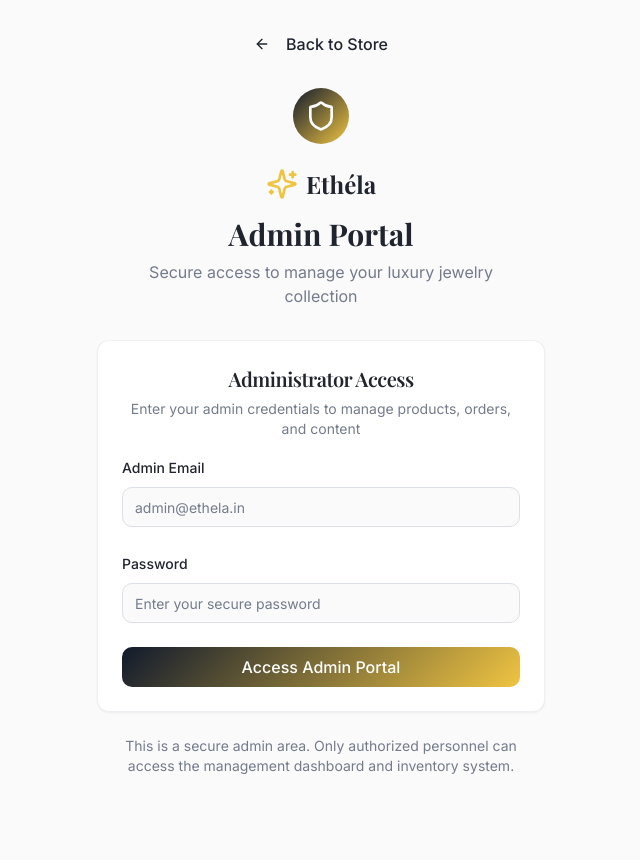
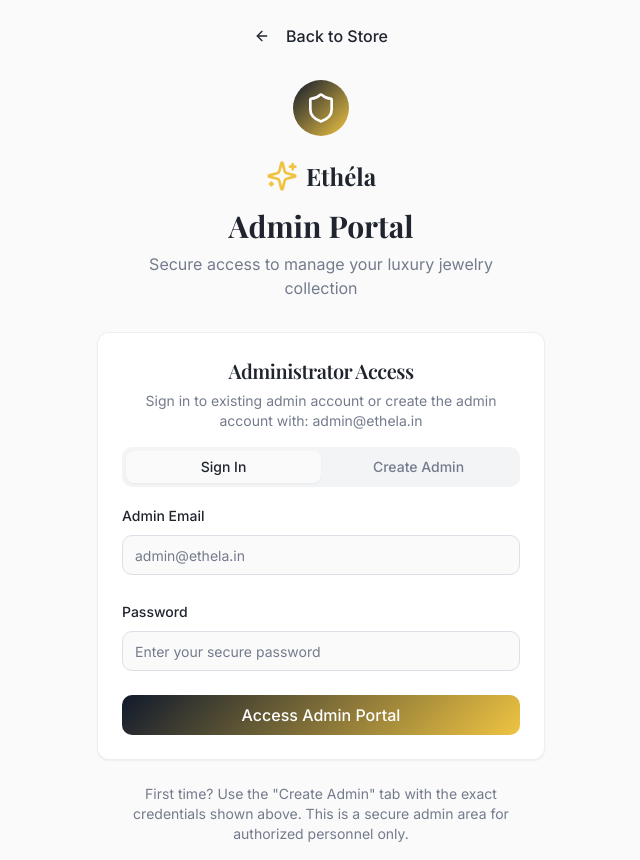
Before and after one commit to sanmaydotsr/ethereal-sparkle-admin, a React (Vite) app: page /admin in a window 1280 px wide. Shown: the whole page, without its empty margins (319-959 px from the left). Before the commit the page ends 800 px from the top, so only its background shows below. Built offline with nearby package versions, Linux system fonts and the light colour scheme.

Commit message:
Fix admin sign-up and access
The AI will enable admin sign-up using the provided credentials (admin@ethela.in, SecureAdmin123!) and ensure the admin page is accessible at `/admin`.

```diff
--- a/src/pages/Admin.tsx
+++ b/src/pages/Admin.tsx
@@ -4,17 +4,19 @@ import { Button } from "@/components/ui/button";
 import { Input } from "@/components/ui/input";
 import { Label } from "@/components/ui/label";
 import { Card, CardContent, CardDescription, CardHeader, CardTitle } from "@/components/ui/card";
+import { Tabs, TabsContent, TabsList, TabsTrigger } from "@/components/ui/tabs";
 import { Sparkles, ArrowLeft, Shield } from "lucide-react";
 import { useAuth } from "@/hooks/useAuth";
 
 const Admin = () => {
   const [formData, setFormData] = useState({
     email: '',
-    password: ''
+    password: '',
+    fullName: ''
   });
 
   const navigate = useNavigate();
-  const { user, loading, signIn } = useAuth();
+  const { user, loading, signIn, signUp } = useAuth();
 
   useEffect(() => {
     // Redirect authenticated users to main page
@@ -23,12 +25,17 @@ const Admin = () => {
     }
   }, [user, navigate]);
 
-  const handleSubmit = async (e: React.FormEvent) => {
+  const handleSubmit = async (e: React.FormEvent, isSignUp: boolean) => {
     e.preventDefault();
-    const result = await signIn(formData.email, formData.password);
+
+    let result;
+    if (isSignUp) {
+      result = await signUp(formData.email, formData.password, formData.fullName);
+    } else {
+      result = await signIn(formData.email, formData.password);
+    }
 
     if (!result.error) {
-      // Additional admin verification could be added here
       navigate('/');
     }
   };
@@ -64,21 +71,28 @@ const Admin = () => {
           </p>
         </div>
 
-        {/* Admin Login Form */}
+        {/* Admin Auth Form */}
         <Card className="border-border/50 card-shadow">
           <CardHeader className="text-center pb-4">
             <CardTitle className="font-serif text-lg sm:text-xl">Administrator Access</CardTitle>
             <CardDescription className="text-xs sm:text-sm">
-              Enter your admin credentials to manage products, orders, and content
+              Sign in to existing admin account or create the admin account with: admin@ethela.in
             </CardDescription>
           </CardHeader>
 
           <CardContent>
-            <form onSubmit={handleSubmit} className="space-y-4 sm:space-y-6">
+            <Tabs defaultValue="signin" className="w-full">
+              <TabsList className="grid w-full grid-cols-2">
+                <TabsTrigger value="signin" className="text-xs sm:text-sm">Sign In</TabsTrigger>
+                <TabsTrigger value="signup" className="text-xs sm:text-sm">Create Admin</TabsTrigger>
+              </TabsList>
+
+              <TabsContent value="signin" className="mt-4">
+                <form onSubmit={(e) => handleSubmit(e, false)} className="space-y-4 sm:space-y-6">
                   <div className="space-y-2">
-                <Label htmlFor="admin-email" className="text-sm font-medium">Admin Email</Label>
+                    <Label htmlFor="signin-email" className="text-sm font-medium">Admin Email</Label>
                     <Input
-                  id="admin-email"
+                      id="signin-email"
                       type="email"
                       placeholder="admin@ethela.in"
                       value={formData.email}
@@ -89,9 +103,9 @@ const Admin = () => {
                   </div>
 
                   <div className="space-y-2">
-                <Label htmlFor="admin-password" className="text-sm font-medium">Password</Label>
+                    <Label htmlFor="signin-password" className="text-sm font-medium">Password</Label>
                     <Input
-                  id="admin-password"
+                      id="signin-password"
                       type="password"
                       placeholder="Enter your secure password"
                       value={formData.password}
@@ -109,13 +123,75 @@ const Admin = () => {
                     {loading ? 'Signing In...' : 'Access Admin Portal'}
                   </Button>
                 </form>
+              </TabsContent>
+
+              <TabsContent value="signup" className="mt-4">
+                <div className="mb-4 p-3 bg-primary-gold/10 rounded-lg">
+                  <p className="text-sm text-primary-gold font-medium">
+                    ⚠️ Use these exact credentials to create the admin account:
+                  </p>
+                  <p className="text-xs mt-1">Email: admin@ethela.in</p>
+                  <p className="text-xs">Password: SecureAdmin123!</p>
+                </div>
+
+                <form onSubmit={(e) => handleSubmit(e, true)} className="space-y-4 sm:space-y-6">
+                  <div className="space-y-2">
+                    <Label htmlFor="signup-name" className="text-sm font-medium">Full Name</Label>
+                    <Input
+                      id="signup-name"
+                      type="text"
+                      placeholder="Admin Name"
+                      value={formData.fullName}
+                      onChange={(e) => setFormData(prev => ({ ...prev, fullName: e.target.value }))}
+                      className="text-sm sm:text-base py-2 sm:py-3"
+                      required
+                    />
+                  </div>
+
+                  <div className="space-y-2">
+                    <Label htmlFor="signup-email" className="text-sm font-medium">Admin Email</Label>
+                    <Input
+                      id="signup-email"
+                      type="email"
+                      placeholder="admin@ethela.in"
+                      value={formData.email}
+                      onChange={(e) => setFormData(prev => ({ ...prev, email: e.target.value }))}
+                      className="text-sm sm:text-base py-2 sm:py-3"
+                      required
+                    />
+                  </div>
+
+                  <div className="space-y-2">
+                    <Label htmlFor="signup-password" className="text-sm font-medium">Password</Label>
+                    <Input
+                      id="signup-password"
+                      type="password"
+                      placeholder="SecureAdmin123!"
+                      value={formData.password}
+                      onChange={(e) => setFormData(prev => ({ ...prev, password: e.target.value }))}
+                      className="text-sm sm:text-base py-2 sm:py-3"
+                      required
+                      minLength={6}
+                    />
+                  </div>
+
+                  <Button
+                    type="submit"
+                    className="w-full luxury-gradient text-white hover:scale-105 transition-luxury text-sm sm:text-base py-2 sm:py-3 mt-6"
+                    disabled={loading}
+                  >
+                    {loading ? 'Creating Admin Account...' : 'Create Admin Account'}
+                  </Button>
+                </form>
+              </TabsContent>
+            </Tabs>
           </CardContent>
         </Card>
 
         <div className="mt-6 text-center">
           <p className="text-xs sm:text-sm text-muted-foreground px-4">
-            This is a secure admin area. Only authorized personnel can access
-            the management dashboard and inventory system.
+            First time? Use the "Create Admin" tab with the exact credentials shown above.
+            This is a secure admin area for authorized personnel only.
           </p>
         </div>
       </div>
```
Lines whose indentation alone changed are shown as unchanged.
